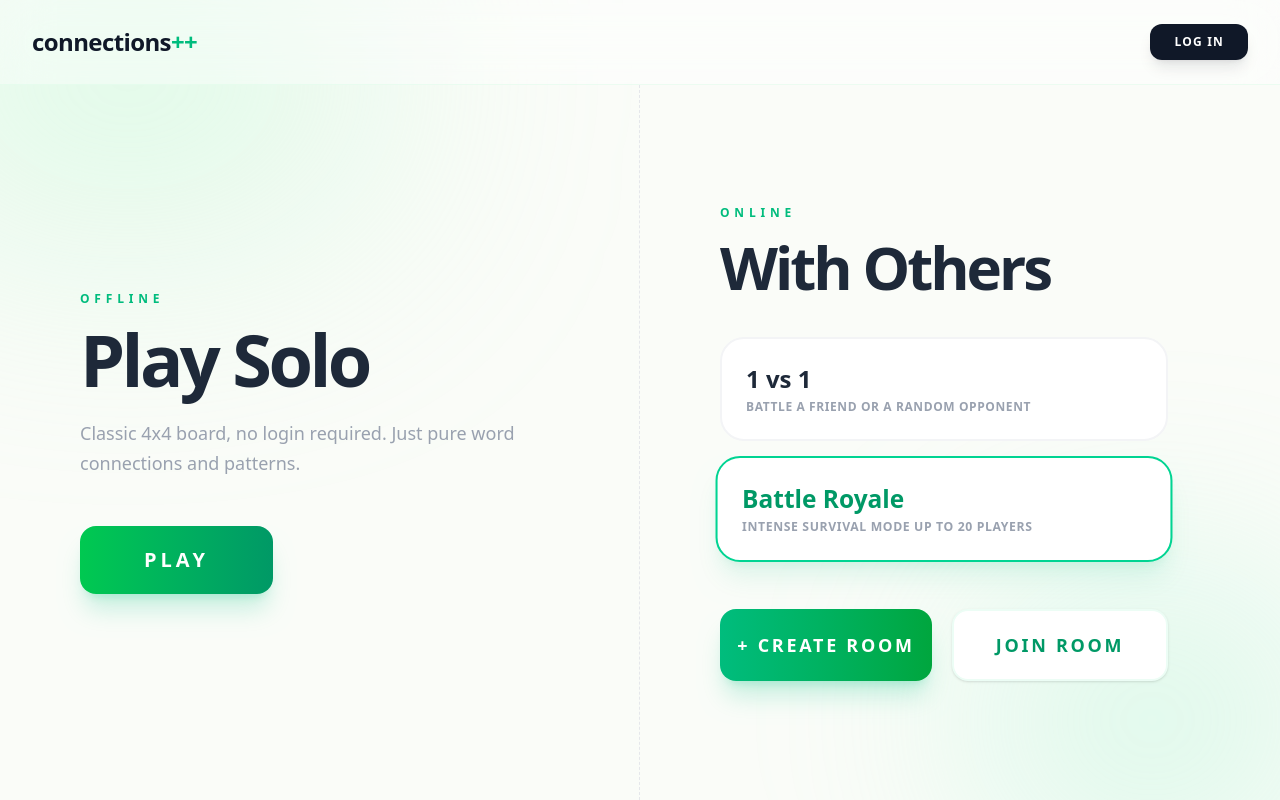
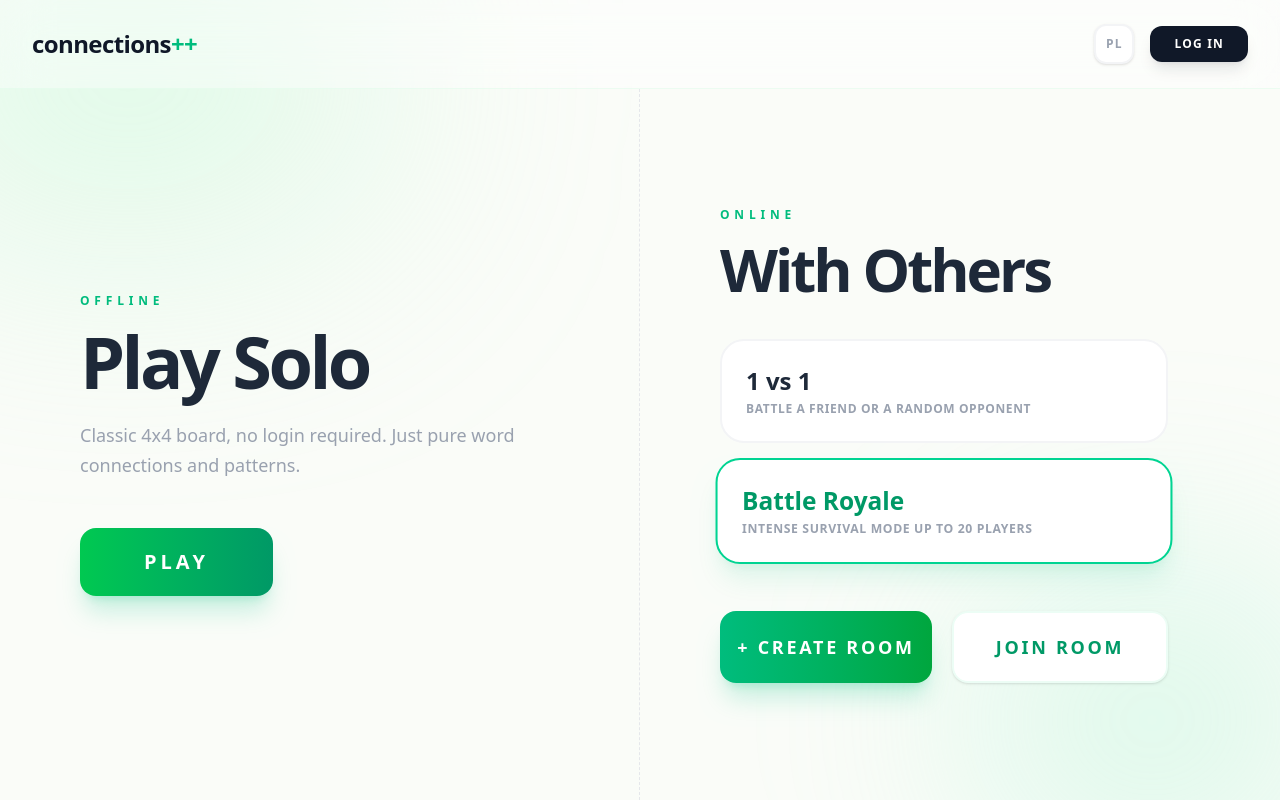
Before and after one commit to orzel320/ProjektowanieZespoloweRAM, a Next.js app in the folder frontend/: page /1 in a window 1280 px wide. Built offline with nearby package versions, Linux system fonts and the light colour scheme.

Commit message:
Dodano przycisk zmiany języka

```diff
--- a/frontend/src/app/[lang]/MainMenuClient.jsx
+++ b/frontend/src/app/[lang]/MainMenuClient.jsx
@@ -144,6 +144,11 @@ export default function MainMenuClient({ dict }) {
         localStorage.removeItem('user');
     };
 
+    const toggleLanguage = () => {
+        const newLang = lang === 'pl' ? 'en' : 'pl';
+        router.push(`/${newLang}`);
+    };
+
     return (
         <main className="flex min-h-screen flex-col bg-[#FAFCF8] text-gray-900 font-sans relative overflow-hidden">
             <div className="absolute top-[-10%] left-[-10%] w-[40%] h-[40%] bg-green-200/40 rounded-full blur-[120px] pointer-events-none"></div>
@@ -164,11 +169,18 @@ export default function MainMenuClient({ dict }) {
                 </div>*/}
             {/* Header */}
             <header className="w-full flex items-center justify-between px-8 py-6 z-20 bg-white/40 backdrop-blur-xl border-b border-green-100/50 sticky top-0">
-                <div className="text-2xl font-black tracking-tight flex items-center leading-none">
-                    connections<span className="text-emerald-500">++</span>
-                </div>
+            <div className="text-2xl font-black tracking-tight flex items-center leading-none">
+                connections<span className="text-emerald-500">++</span>
+            </div>
 
-                <div className="flex items-center gap-4">
+            <div className="flex items-center gap-4">
+                <button
+                    onClick={toggleLanguage}
+                    title={lang === 'pl' ? 'Switch to English' : 'Zmień na polski'}
+                    className="flex items-center justify-center w-10 h-10 bg-white border-2 border-gray-100 hover:border-emerald-300 hover:bg-emerald-50 text-gray-400 hover:text-emerald-600 font-black text-xs uppercase tracking-widest rounded-xl transition-all shadow-sm active:scale-95"
+                >
+                    {lang === 'pl' ? 'EN' : 'PL'}
+                </button>
                     {user ? (
                         <div className="flex items-center gap-2">
                             <button
```
